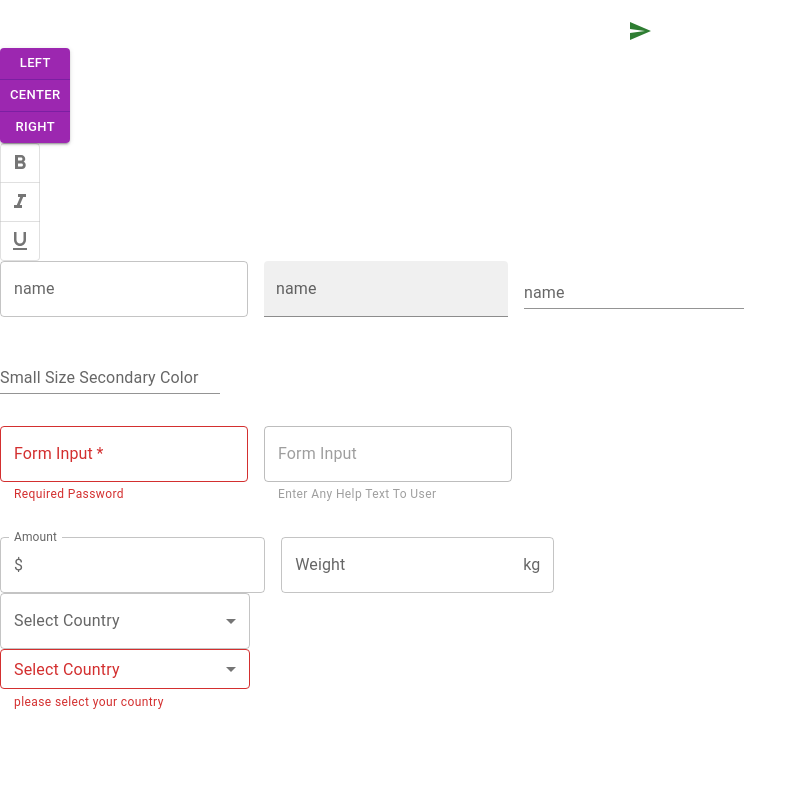
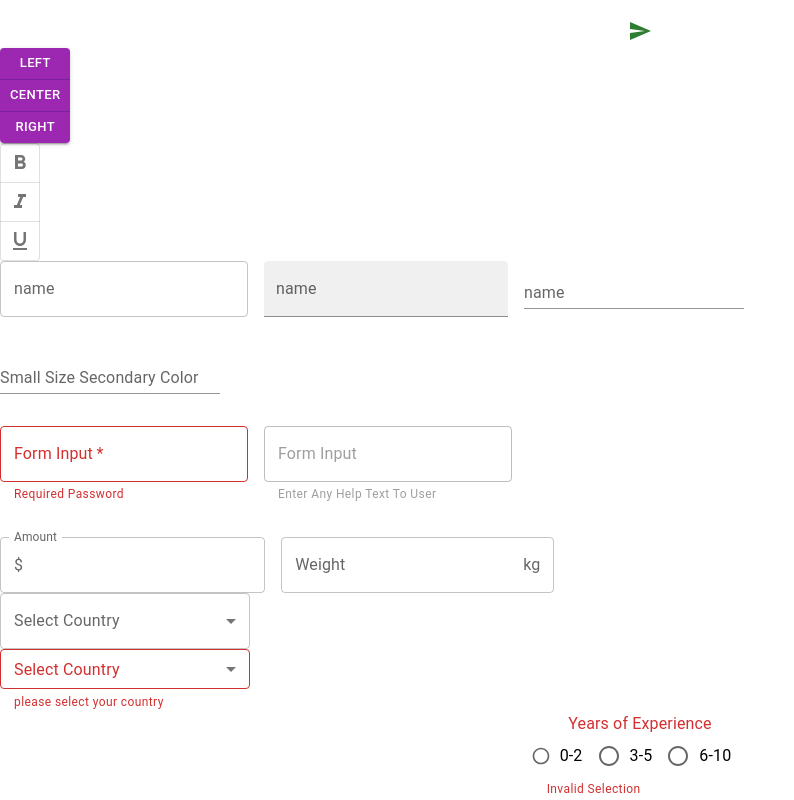
Before and after one commit to karan2503D/react-materialui, a React (Create React App) app: page / in a window 1280 px wide. Shown: the part 505-1305 px from the top of the page, without its empty margins (0-794 px from the left). Before the commit the page ends 1217 px from the top, so only its background shows below. Built offline with nearby package versions, Linux system fonts and the light colour scheme.

Commit message:
Radio Group and Radio

```diff
--- a/src/App.tsx
+++ b/src/App.tsx
@@ -1,5 +1,6 @@
 import './App.css';
 import MuiButtons from './components/MuiButtons';
+import MuiRadioButton from './components/MuiRadioButton';
 import MuiSelect from './components/MuiSelect';
 import MuiTextfield from './components/MuiTextField';
 import { MuiTypography } from './components/MuiTypography';
@@ -11,6 +12,7 @@
       <MuiButtons />
       <MuiTextfield />
       <MuiSelect />
+      <MuiRadioButton/>
     </div>
   );
 }
--- /dev/null
+++ b/src/components/MuiRadioButton.tsx
@@ -0,0 +1,27 @@
+import React, { useState } from 'react';
+import { Box, FormControl,FormHelperText, FormLabel, FormControlLabel, RadioGroup, Radio } from '@mui/material'
+
+const MuiRadioButton = () => {
+    const [value, setValue] = useState('');
+    console.log({ value });
+    const handleChange = (event: React.ChangeEvent<HTMLInputElement >) => {
+        setValue(event.target.value);
+    }
+  return (
+    <Box>
+        <FormControl error>
+            <FormLabel id='job-experience-group-label'>
+                Years of Experience
+            </FormLabel>
+              <RadioGroup name='job-experience-group' aria-labelledby='job-experience-group-label' value={value} onChange={handleChange} row>
+                  <FormControlLabel control={<Radio size='small' />} label='0-2' value='0-2' />
+                  <FormControlLabel control={<Radio size='medium' />} label='3-5' value='3-5' />
+                  <FormControlLabel control={<Radio color='secondary' />} label='6-10' value='6-10' />
+              </RadioGroup>
+              <FormHelperText>Invalid Selection</FormHelperText>
+        </FormControl>
+    </Box>
+  )
+}
+
+export default MuiRadioButton
```
